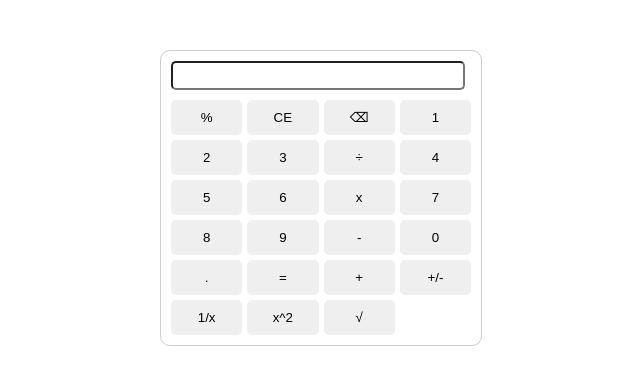
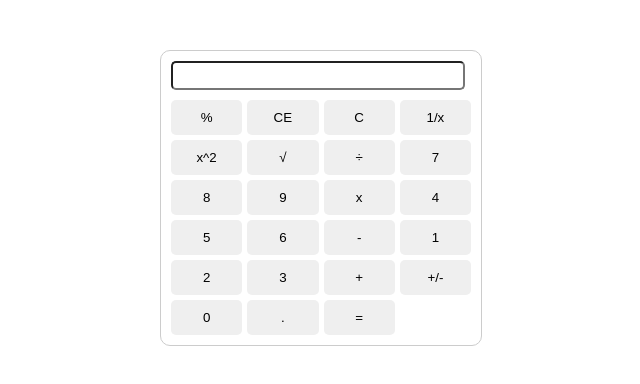
Before and after one commit to XxXben228XxX/7project, a plain HTML site: page index.html in a window 1280 px wide. Shown: the full height of the page, 319-959 px from the left. Drawn offline with Linux system fonts and the light colour scheme.

Commit message:
Update index.html

```diff
--- a/index.html
+++ b/index.html
@@ -12,27 +12,27 @@
         <div class="buttons">
             <button onclick="appendToDisplay('%')">%</button>
             <button onclick="clearEntry()">CE</button>
-            <button onclick="backspace()">⌫</button>
+            <button onclick="clearDisplay()">C</button>
+            <button onclick="appendToDisplay('1/x')">1/x</button>
+            <button onclick="appendToDisplay('x^2')">x^2</button>
+            <button onclick="appendToDisplay('sqrt(')">√</button>
+            <button onclick="appendToDisplay('/')">÷</button>
+            <button onclick="appendToDisplay('7')">7</button>
+            <button onclick="appendToDisplay('8')">8</button>
+            <button onclick="appendToDisplay('9')">9</button>
+            <button onclick="appendToDisplay('*')">x</button>
+            <button onclick="appendToDisplay('4')">4</button>
+            <button onclick="appendToDisplay('5')">5</button>
+            <button onclick="appendToDisplay('6')">6</button>
+            <button onclick="appendToDisplay('-')">-</button>
             <button onclick="appendToDisplay('1')">1</button>
             <button onclick="appendToDisplay('2')">2</button>
             <button onclick="appendToDisplay('3')">3</button>
-            <button onclick="appendToDisplay('/')">÷</button>
-            <button onclick="appendToDisplay('4')">4</button>
-            <button onclick="appendToDisplay('5')">5</button>
-            <button onclick="appendToDisplay('6')">6</button>
-            <button onclick="appendToDisplay('*')">x</button>
-            <button onclick="appendToDisplay('7')">7</button>
-            <button onclick="appendToDisplay('8')">8</button>
-            <button onclick="appendToDisplay('9')">9</button>
-            <button onclick="appendToDisplay('-')">-</button>
+            <button onclick="appendToDisplay('+')">+</button>
+            <button onclick="toggleSign()">+/-</button>
             <button onclick="appendToDisplay('0')">0</button>
             <button onclick="appendToDisplay('.')">.</button>
             <button onclick="calculate()">=</button>
-            <button onclick="appendToDisplay('+')">+</button>
-            <button onclick="toggleSign()">+/-</button>
-            <button onclick="reciprocal()">1/x</button>
-            <button onclick="square()">x^2</button>
-            <button onclick="squareRoot()">√</button>
         </div>
     </div>
     <script src="script.js"></script>
```
